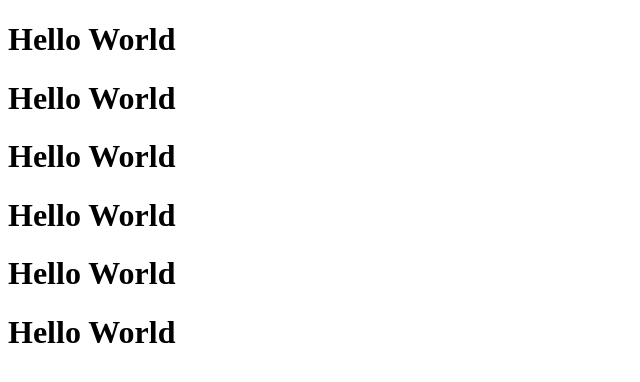
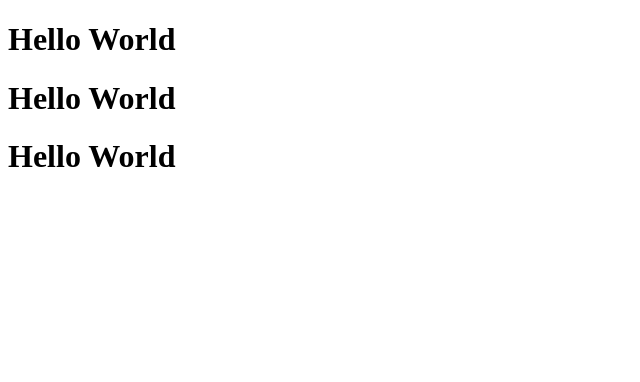
Before and after one commit to isalgi/js-grind, a plain HTML site: page index.html in a window 1280 px wide. Shown: the whole page, without its empty margins (0-640 px from the left). Drawn offline with Linux system fonts and the light colour scheme.

Commit message:
Hello World feat1

```diff
--- a/index.html
+++ b/index.html
@@ -8,9 +8,6 @@
     <h1>Hello World</h1>
     <h1>Hello World</h1>
     <h1>Hello World</h1>
-    <h1>Hello World</h1>
-    <h1>Hello World</h1>
-    <h1>Hello World</h1>
 </head>
 
 <body>
```
